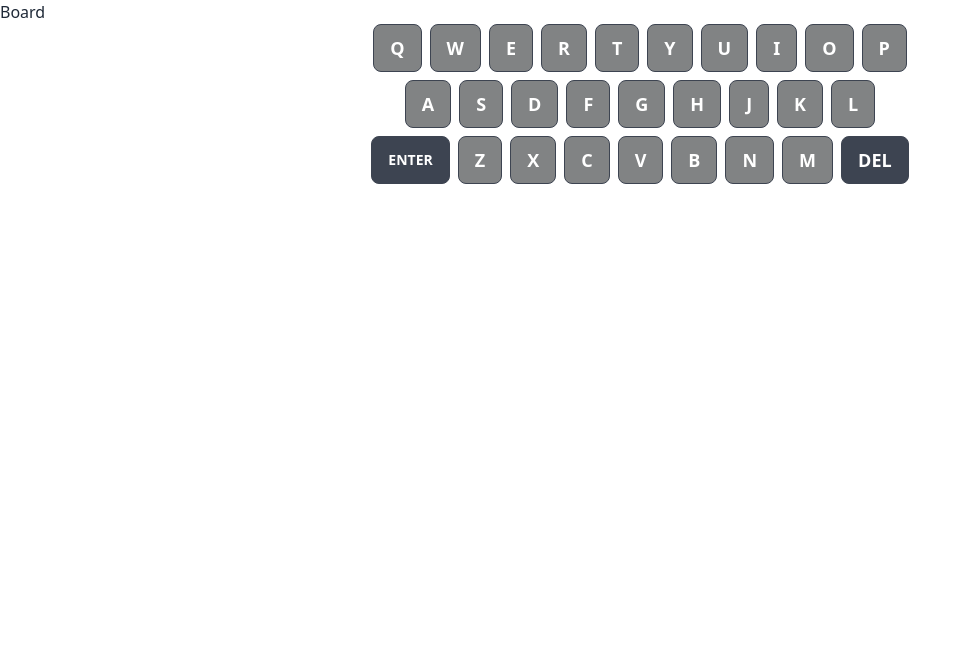
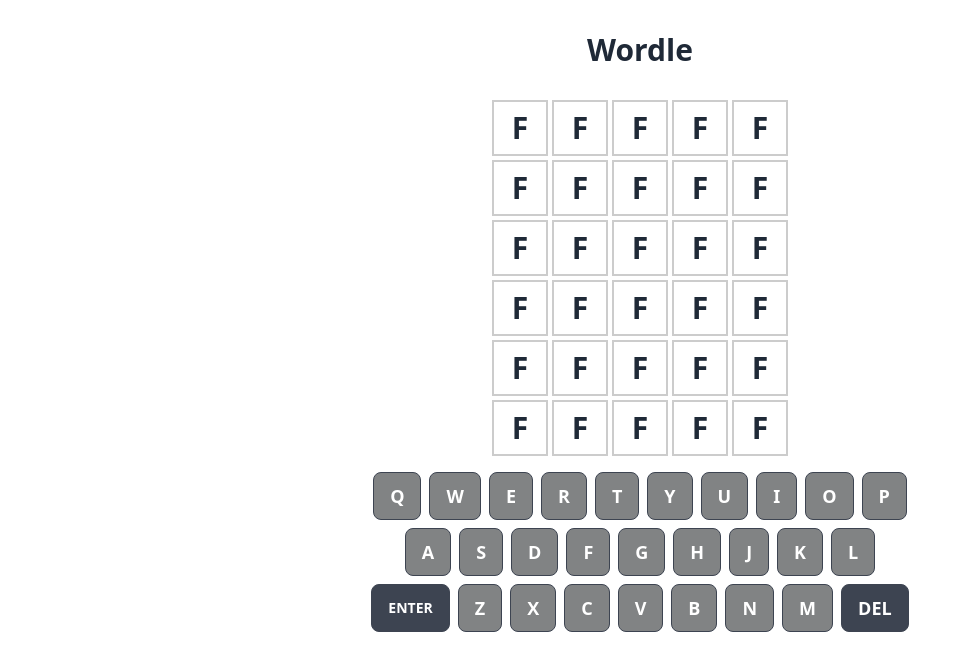
Before and after one commit to DevNickJr/wordle, a React (Vite) app: page / in a window 1280 px wide. Shown: the top 670 px of the page, without its empty margins (0-971 px from the left). Built offline with nearby package versions, Linux system fonts and the light colour scheme; what prettier-plugin-tailwindcss would draw is missing.

Commit message:
boxes ui

```diff
--- /dev/null
+++ b/src/components/GameBoxes.tsx
@@ -0,0 +1,19 @@
+import React from "react";
+
+interface GameBoxesProps {
+    word: string
+}
+
+const GameBoxes: React.FC<GameBoxesProps> = () => {
+    return (
+        <div className="flex flex-col gap-1">
+            {[0,1,2,3,4,5].map(num =>
+                <div key={num} className={`flex gap-1`}>
+                    {[0,1,2,3,4].map(num => <div key={num} className={`w-14 h-14 border-2 border-black/20 text-3xl flex justify-center items-center font-bold ${false && "border-black/40"} ${false && "bg-[#787c7e] text-white"} ${false && "bg-[#c9b458] text-white"}`}>F</div>)}
+                </div>
+            )}
+        </div>
+    );
+};
+
+export default GameBoxes
--- a/src/pages/Home/index.tsx
+++ b/src/pages/Home/index.tsx
@@ -1,13 +1,16 @@
 import React from 'react'
 import GameKeyboard from "../../components/GameKeyboard.tsx";
+import GameBoxes from '../../components/GameBoxes.tsx';
 
 
 
 const Home = () => {
+  const word = 'LOVING'
   return (
-      <div>
-        <div>Board</div>
-        <GameKeyboard/>
+      <div className='pt-8 flex justify-center items-center flex-col gap-4'>
+        <h1 className='text-3xl font-extrabold mb-4'>Wordle</h1>
+        <GameBoxes word={word} />
+        <GameKeyboard />
       </div>
   )
 }
```
